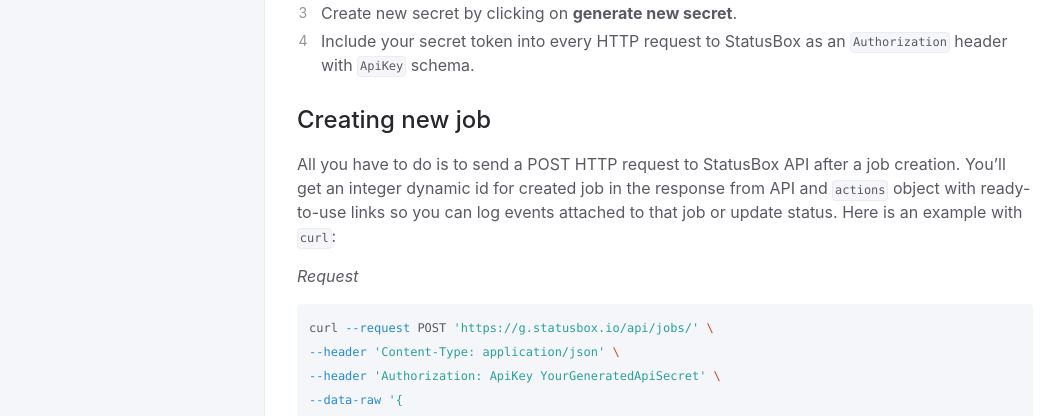
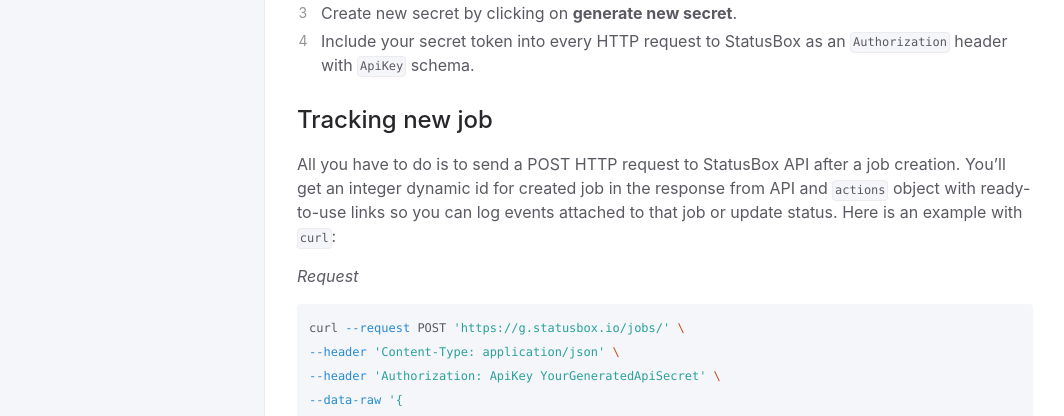
Before and after one commit to StatusBox/docs.statusbox.io, a Jekyll site: the page built from docs/02-integration.md, in a window 1280 px wide. Shown: the part 359-775 px from the top of the page, without its empty margins (107-1171 px from the left). Built offline with Jekyll 4.4.1, drawn with Linux system fonts in a browser that asks for light colours.

Commit message:
Fix tracking new job URI

````diff
--- a/docs/02-integration.md
+++ b/docs/02-integration.md
@@ -13,13 +13,13 @@ StatusBox provides simple REST API for submiting created jobs, events and status
 3. Create new secret by clicking on **generate new secret**.
 4. Include your secret token into every HTTP request to StatusBox as an `Authorization` header with `ApiKey` schema.
 
-## Creating new job
+## Tracking new job
 All you have to do is to send a POST HTTP request to StatusBox API after a job creation. You'll get an integer dynamic id for created job in the response from API
 and `actions` object with ready-to-use links so you can log events attached to that job or update status. Here is an example with `curl`:
 
 *Request*
 ```bash
-curl --request POST 'https://g.statusbox.io/api/jobs/' \
+curl --request POST 'https://g.statusbox.io/jobs/' \
 --header 'Content-Type: application/json' \
 --header 'Authorization: ApiKey YourGeneratedApiSecret' \
 --data-raw '{
````
